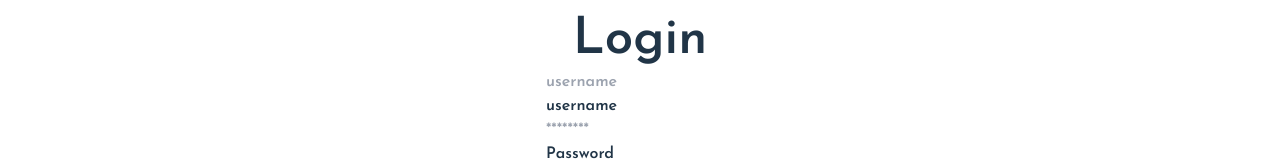
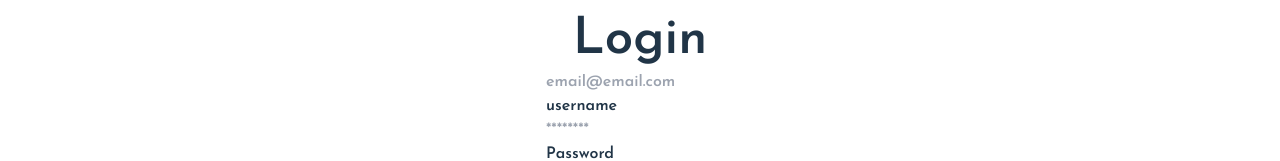
Before and after one commit to sareacct91/ReBountiFull, a React (Vite) app in the folder client/: page /login in a window 1280 px wide. Shown: the part 340-501 px from the top of the page. Built offline with nearby package versions, Linux system fonts and the light colour scheme.

Commit message:
Feat: User login
- added form submit handler to do login mutation
- save the token in localStorage
- reload to landing page with Auth

```diff
--- a/client/src/components/Login/login.jsx
+++ b/client/src/components/Login/login.jsx
@@ -1,33 +1,44 @@
 import { useMutation } from "@apollo/client";
 import { useState } from "react";
+import { LOGIN_USER } from "../../utils/mutations";
+import Auth from "../../utils/auth";
 
 export default function Login() {
   const [user, setUser] = useState({
-    username: '',
+    email: '',
     password: '',
   });
   // todo: const [login, { error }] = useMutation();
+  const [userLogin, { error }] = useMutation(LOGIN_USER);
 
   function inputChange(e) {
     const target = e.target;
     setUser({ ...user, [target.name]: target.value });
   }
 
-  function handleFormSubmit(e) {
+  async function handleFormSubmit(e) {
     e.preventDefault();
-    // todo: useMutation here to login
+    try {
+      const { data } = await userLogin({ variables: { ...user }});
+      const { token } = data.login;
+
+      Auth.login(token);
+    } catch (err) {
+      console.error(err)
+    }
+
   }
 
   return (
-    <div className="flex flex-col justify-center items-center w-full">
+    <div className="flex w-full flex-col items-center justify-center">
       <h1>Login</h1>
       <form className="flex flex-col" onSubmit={handleFormSubmit}>
         <input
-          value={user.username}
-          name="username"
+          value={user.email}
+          name="email"
           onChange={inputChange}
           type="text"
-          placeholder="username"
+          placeholder="email@email.com"
         />
         <label htmlFor="username">username</label>
         <input
```
